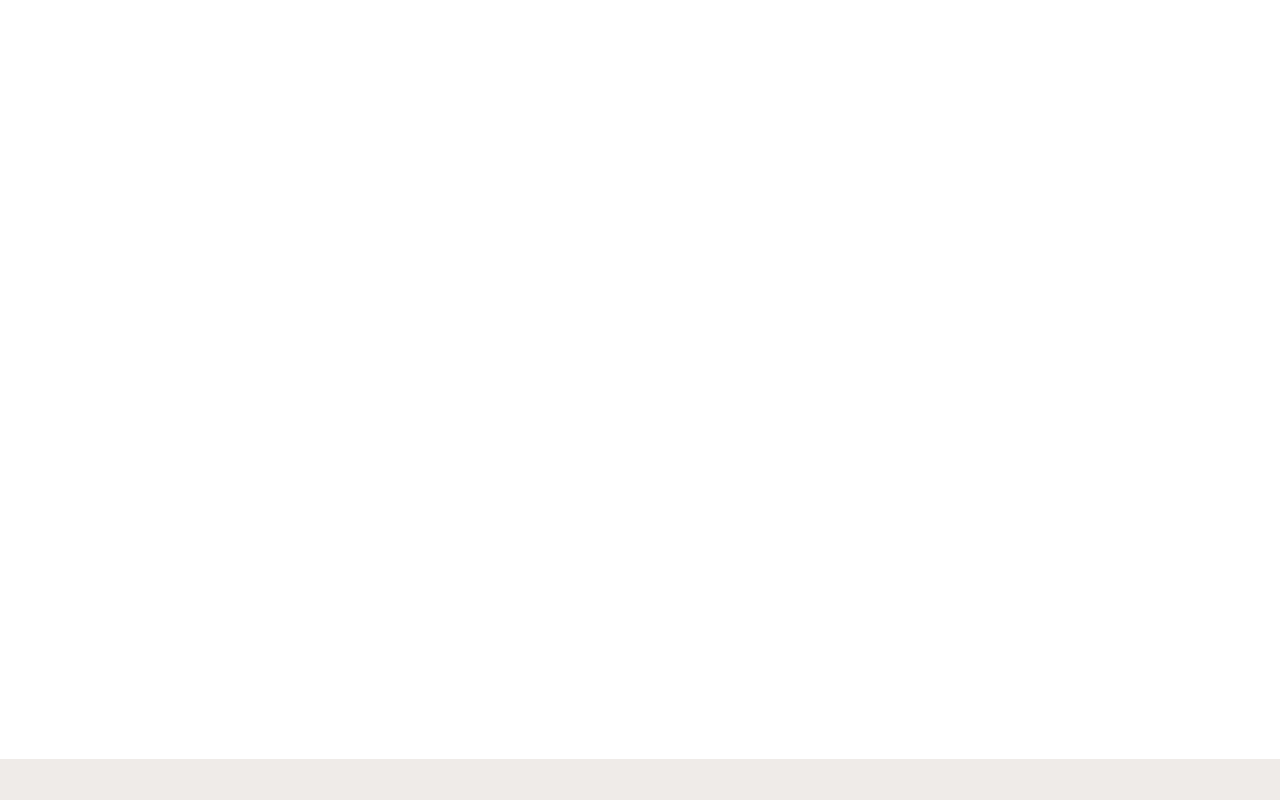
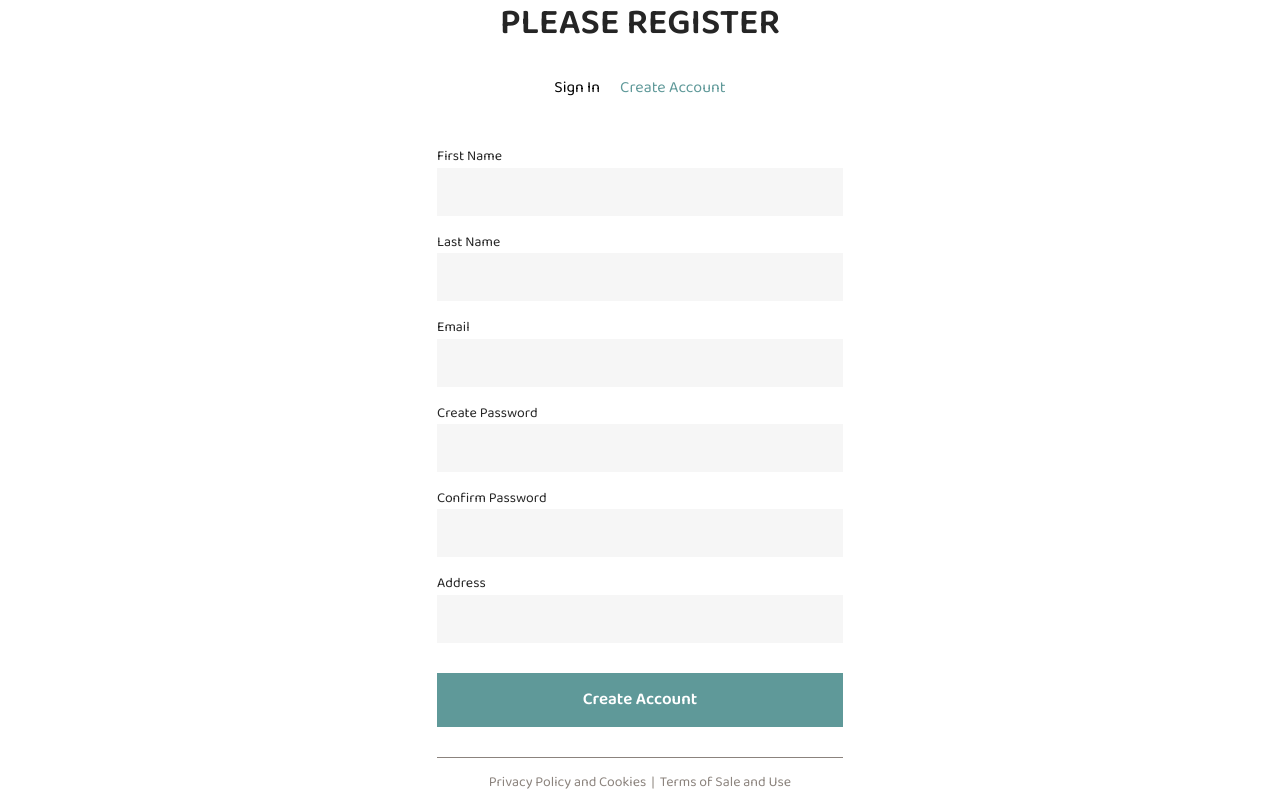
Before and after one commit to mkarimoff/my-project, a React (Vite) app: page /register in a window 1280 px wide. Shown: the part 300-1100 px from the top of the page. Built offline with nearby package versions, Linux system fonts and the light colour scheme; a web font is replaced by a local one.

Commit message:
register login added

```diff
--- a/package.json
+++ b/package.json
@@ -15,6 +15,7 @@
     "@mui/icons-material": "^6.4.5",
     "@mui/material": "^6.4.5",
     "aos": "^2.3.4",
+    "axios": "^1.8.4",
     "bootstrap": "^5.3.3",
     "framer-motion": "^12.4.10",
     "react": "^19.0.0",
--- a/src/components/pages/blogs/detail-page/style.ts
+++ b/src/components/pages/blogs/detail-page/style.ts
@@ -9,8 +9,8 @@ export const BlogDetailCon = styled.div`
   margin-bottom: 100px;
 
   .product-image {
-    width: 1100px;
-    height: 470px;
+    width: 1000px;
+    height: 600px;
   }
   .texts-wrap {
     display: flex;
--- /dev/null
+++ b/src/components/register/register.tsx
@@ -0,0 +1,146 @@
+import { useState } from "react";
+import { P, SignUpCon, SignUpInLink } from "./style";
+import { useNavigate } from "react-router-dom";
+import axios from "axios";
+
+const Register = () => {
+  const navigate = useNavigate();
+
+  const [firstName, setFirstName] = useState("");
+  const [lastName, setLastName] = useState("");
+  const [email, setEmail] = useState("");
+  const [password, setPassword] = useState("");
+  const [confirmPassword, setConfirmPassword] = useState("");
+  const [address, setAddress] = useState("");
+  const [error, setError] = useState<string | null>(null);
+  const [success, setSuccess] = useState<string | null>(null);
+
+  const handleSubmit = async (e: React.FormEvent) => {
+    e.preventDefault();
+    setError(null);
+    setSuccess(null);
+
+    // ✅ Validation checks
+    if (!firstName || !lastName || !email || !password || !address) {
+      setError("All fields are required.");
+      return;
+    }
+
+    if (password !== confirmPassword) {
+      setError("Passwords do not match. Please confirm.");
+      return;
+    }
+
+    if (!/\S+@\S+\.\S+/.test(email)) {
+      setError("Invalid email format.");
+      return;
+    }
+
+    const payload = {
+      firstName,
+      lastName,
+      email,
+      password,
+      address,
+      role: "user",
+    };
+
+    // ✅ Log the data being sent
+    console.log("Sending registration data:", payload);
+
+    try {
+      const response = await axios.post(
+        "http://localhost:5050/dev-api/auth/register/",
+        payload
+      );
+
+      console.log("Server response:", response.data);
+
+      // ✅ Reset form
+      setFirstName("");
+      setLastName("");
+      setEmail("");
+      setPassword("");
+      setConfirmPassword("");
+      setAddress("");
+
+      setSuccess("Registration successful!");
+      navigate("/signin");
+    } catch (error: any) {
+      const message =
+        error.response?.data?.error || "Failed to register user. Please try again.";
+      setError(message);
+      console.error("Backend error response:", error.response?.data);
+    }
+  };
+
+  return (
+    <SignUpCon>
+      <h1>
+        WELCOME <br /> PLEASE REGISTER
+      </h1>
+      <div className="radio-wrap">
+        <SignUpInLink to={"/Signin"}>Sign In</SignUpInLink>
+        <SignUpInLink to={"/Signup"} style={{ color: "#5f9999" }}>
+          Create Account
+        </SignUpInLink>
+      </div>
+      <form onSubmit={handleSubmit}>
+        <label htmlFor="">First Name</label>
+        <input
+          type="text"
+          required
+          value={firstName}
+          onChange={(e) => setFirstName(e.target.value)}
+        />
+        <label htmlFor="">Last Name</label>
+        <input
+          type="text"
+          required
+          value={lastName}
+          onChange={(e) => setLastName(e.target.value)}
+        />
+        <label htmlFor="">Email</label>
+        <input
+          type="email"
+          required
+          value={email}
+          onChange={(e) => setEmail(e.target.value)}
+        />
+        <label htmlFor="">Create Password</label>
+        <input
+          type="password"
+          value={password}
+          onChange={(e) => setPassword(e.target.value)}
+          required
+        />
+        <label htmlFor="">Confirm Password</label>
+        <input
+          type="password"
+          value={confirmPassword}
+          onChange={(e) => setConfirmPassword(e.target.value)}
+          required
+        />
+        <label htmlFor="">Address</label>
+        <input
+          type="text"
+          required
+          value={address}
+          onChange={(e) => setAddress(e.target.value)}
+        />
+        {error && <p style={{ color: "red" }}>{error}</p>}
+        {success && <p style={{ color: "green" }}>{success}</p>}
+        <button type="submit">Create Account</button>
+      </form>
+      <div
+        style={{ width: "406px", height: "1px", backgroundColor: "#8B837D" }}
+      ></div>
+      <div className="link-page">
+        <P to={"/privacy-policy"}>Privacy Policy and Cookies</P> |{" "}
+        <P to={"/terms-of-use"}>Terms of Sale and Use</P>
+      </div>
+    </SignUpCon>
+  );
+};
+
+export default Register;
--- a/src/components/signin/signin.tsx
+++ b/src/components/signin/signin.tsx
@@ -1,11 +1,47 @@
-import { SignUpInLink } from "../signup/style";
+import { useNavigate } from "react-router-dom";
+import { SignUpInLink } from "../register/style";
 import { P, SignInCon } from "./style";
+import axios from "axios";
+import { useState } from "react";
 
 const Signin = () => {
-  const handleSubmit = (e: React.FormEvent) => {
+  let navigate = useNavigate();
+  const [email, setEmail] = useState("");
+  const [password, setPassword] = useState("");
+  const [error, setError] = useState<string | null>(null);
+
+  const handleSubmit = async (e: React.FormEvent) => {
     e.preventDefault();
-    // Add your sign-in logic here (e.g., validation, API call, etc.)
+    setError(null);
+
+    if (!email || !password) {
+      setError("All fields are required.");
+      return;
+    }
+
+    try {
+      const response = await axios.post("http://localhost:5050/dev-api/auth/login", {
+        email,
+        password,
+      }, {
+        headers: {
+          'Content-Type': 'application/json',
+        }
+      });
+
+      if (response.data.message === "Login successful") {
+        const token = response.data.token;
+        localStorage.setItem("authToken", token);
+        navigate("/");
+      } else {
+        setError("Invalid email or password.");
+      }
+    } catch (error: any) {
+      console.error("Login failed:", error.response ? error.response.data : error);
+      setError(error.response?.data?.error || "Login failed. Please try again.");
+    }
   };
+
 
   return (
     <SignInCon>
@@ -14,13 +50,24 @@ const Signin = () => {
         <SignUpInLink to={"/Signin"} style={{ color: "#5f9999" }}>
           Sign In
         </SignUpInLink>
-        <SignUpInLink to={"/Signup"}>Create Account</SignUpInLink>
+        <SignUpInLink to={"/register"}>Create Account</SignUpInLink>
       </div>
       <form onSubmit={handleSubmit}>
         <label htmlFor="">Email</label>
-        <input type="email" required />
+        <input
+          type="email"
+          required
+          value={email}
+          onChange={(e) => setEmail(e.target.value)}
+        />
         <label htmlFor="">Password</label>
-        <input type="password" required />
+        <input
+          type="password"
+          required
+          value={password}
+          onChange={(e) => setPassword(e.target.value)}
+        />
+        {error && <p style={{ color: "red" }}>{error}</p>}
         <button type="submit">Sign In</button>
       </form>
       <div
--- a/src/components/signup/signup.tsx
+++ /dev/null
@@ -1,71 +0,0 @@
-import { useState } from "react";
-import { P, SignUpCon, SignUpInLink } from "./style";
-
-const Signup = () => {
-  const [password, setPassword] = useState("");
-  const [confirmPassword, setConfirmPassword] = useState("");
-  const [passwordError, setPasswordError] = useState("");
-
-  const handleSubmit = (e: React.FormEvent) => {
-    e.preventDefault();
-
-    // Check if passwords match
-    if (password !== confirmPassword) {
-      setPasswordError("Passwords do not match!");
-    } else {
-      setPasswordError("");
-    }
-  };
-
-  return (
-    <SignUpCon>
-      <h1>
-        WELCOME <br /> PLEASE REGISTER
-      </h1>
-      <div className="radio-wrap">
-        <SignUpInLink to={"/Signin"}>Sign In</SignUpInLink>
-        <SignUpInLink to={"/Signup"} style={{ color: "#5f9999" }}>
-          Create Account
-        </SignUpInLink>
-      </div>
-      <form onSubmit={handleSubmit}>
-        <label htmlFor="">First Name</label>
-        <input type="text" required />
-        <label htmlFor="">Last Name</label>
-        <input type="text" required />
-        <label htmlFor="">Email</label>
-        <input type="email" required />
-        <label htmlFor="">Create Password</label>
-        <input
-          type="password"
-          value={password}
-          onChange={(e) => setPassword(e.target.value)}
-          required
-        />
-        <label htmlFor="">Confirm Password</label>
-        <input
-          type="password"
-          value={confirmPassword}
-          onChange={(e) => setConfirmPassword(e.target.value)}
-          required
-        />
-        {passwordError && <p style={{ color: "red" }}>{passwordError}</p>}{" "}
-        {/* Error message */}
-        <label htmlFor="">Address</label>
-        <input type="text" required />
-        <label htmlFor="">Zip Code</label>
-        <input type="text" required />
-        <button type="submit">Create Account</button>
-      </form>
-      <div
-        style={{ width: "406px", height: "1px", backgroundColor: "#8B837D" }}
-      ></div>
-      <div className="link-page">
-        <P to={"/privacy-policy"}>Privacy Policy and Cookies</P> |{" "}
-        <P to={"/terms-of-use"}>Terms of Sale and Use</P>
-      </div>
-    </SignUpCon>
-  );
-};
-
-export default Signup;
--- a/src/router.tsx
+++ b/src/router.tsx
@@ -16,9 +16,9 @@ import BlogDetail from './components/pages/blogs/detail-page/blog.detail';
 import CartComponent from './components/navbar/cart/cart';
 import Profile from './components/navbar/profile/profile';
 import Signin from './components/signin/signin';
-import Signup from './components/signup/signup';
 import ShopComponent from './components/pages/shop';
 import Loader from "./components/loading/loader";
+import Register from "./components/register/register";
 
 const RouterComponent = () => {
   const [loading, setLoading] = useState(false);
@@ -55,7 +55,7 @@ const RouterComponent = () => {
             <Route path='/cart' element={<CartComponent />} />
             <Route path='/profile' element={<Profile />} />
             <Route path='/signin' element={<Signin />} />
-            <Route path='/signup' element={<Signup />} />
+            <Route path='/register' element={<Register />} />
             <Route path='/*' element={<ErrorPage />} />
           </Routes>
           <Footer />
--- /dev/null
+++ b/src/utils/api.ts
@@ -0,0 +1 @@
+export const baseApi = "http://localhost:5050/dev-api"
```
Also changed, not shown: src/assets/images/japan-best-cities-tokyo.jpg (added), src/components/register/style.ts (renamed from src/components/signup/style.ts), 1 other file (tests, documents, lock files or other folders).
